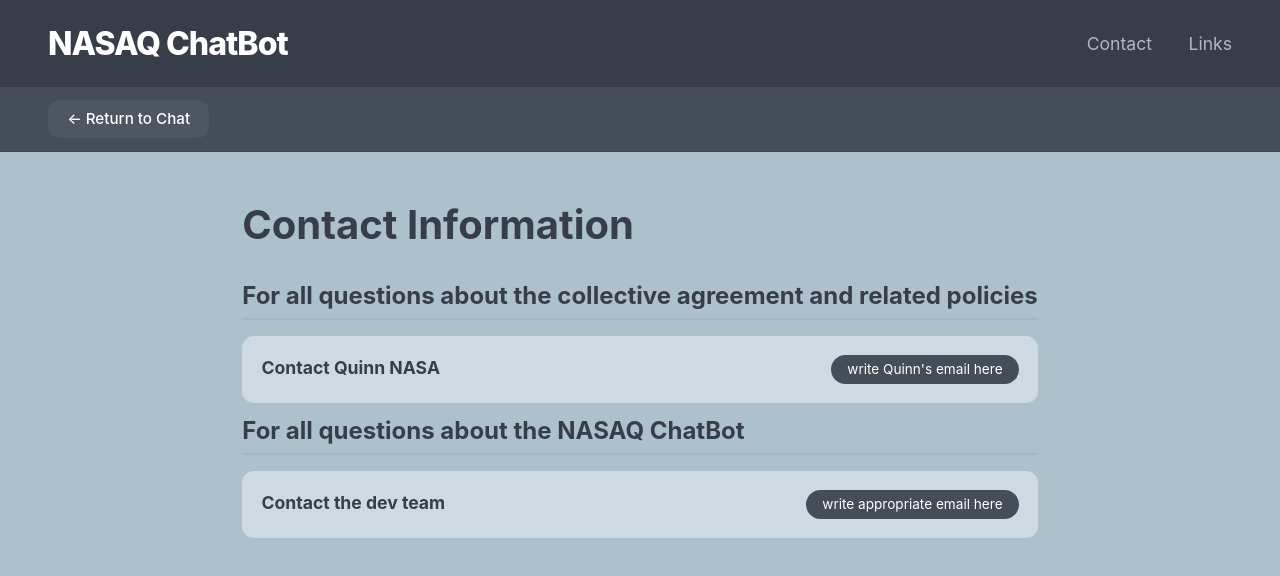
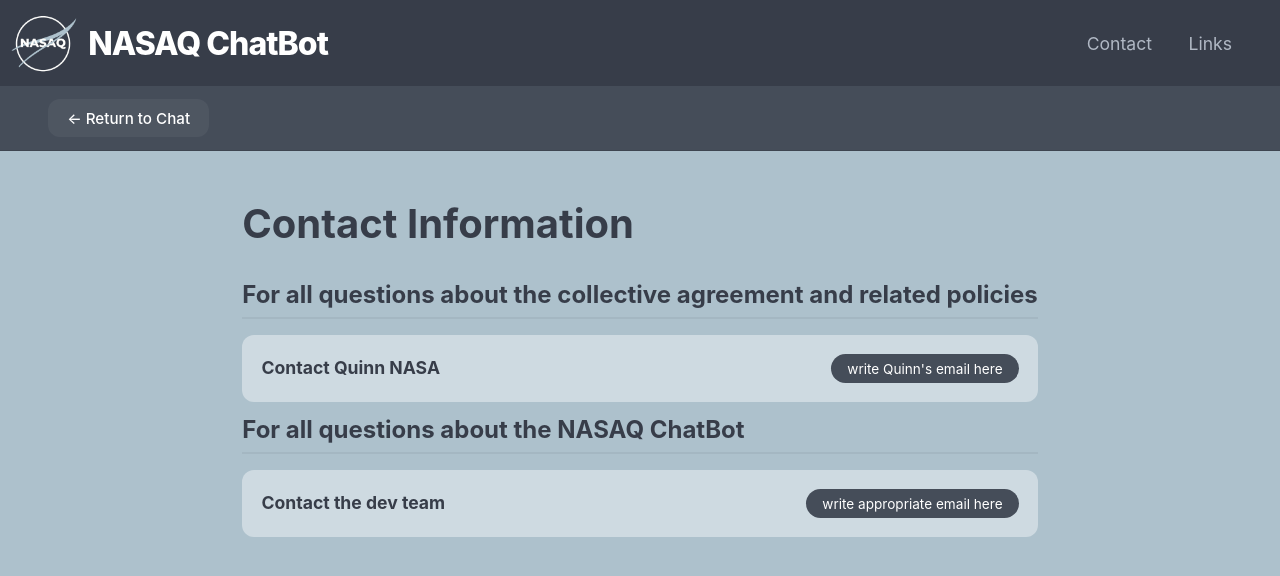
Before and after one commit to ECSE-428-Group-1/llm-chat-app-template, a website: page public/contact.html in a window 1280 px wide. Drawn offline with Linux system fonts and the light colour scheme.

Commit message:
added logo.png

```diff
--- a/public/contact.html
+++ b/public/contact.html
@@ -11,7 +11,11 @@
 
 <body>
     <nav class="top-nav">
-        <div class="logo">NASAQ ChatBot</div>
+        <div class="brand-container">
+            <img src="logo.png" alt="NASAQ Logo" width="80">
+            <div class="logo">NASAQ ChatBot</div>
+        </div>
+
         <div class="nav-links">
             <a href="contact.html">Contact</a>
             <a href="links.html">Links</a>
--- a/public/style.css
+++ b/public/style.css
@@ -38,8 +38,14 @@ body {
     display: flex;
     justify-content: space-between;
     align-items: center;
-    padding: 1.5rem 3rem;
+    padding: 0.2rem 3rem 0.2rem 0.2rem;
     background-color: var(--bg-dark);
+}
+
+.brand-container {
+    display: flex;
+    align-items: center;
+    gap: 5px;
 }
 
 .logo {
```
Also changed, not shown: public/index.html (+5 -1 lines), public/links.html (+5 -1 lines), public/logo.png (added).
